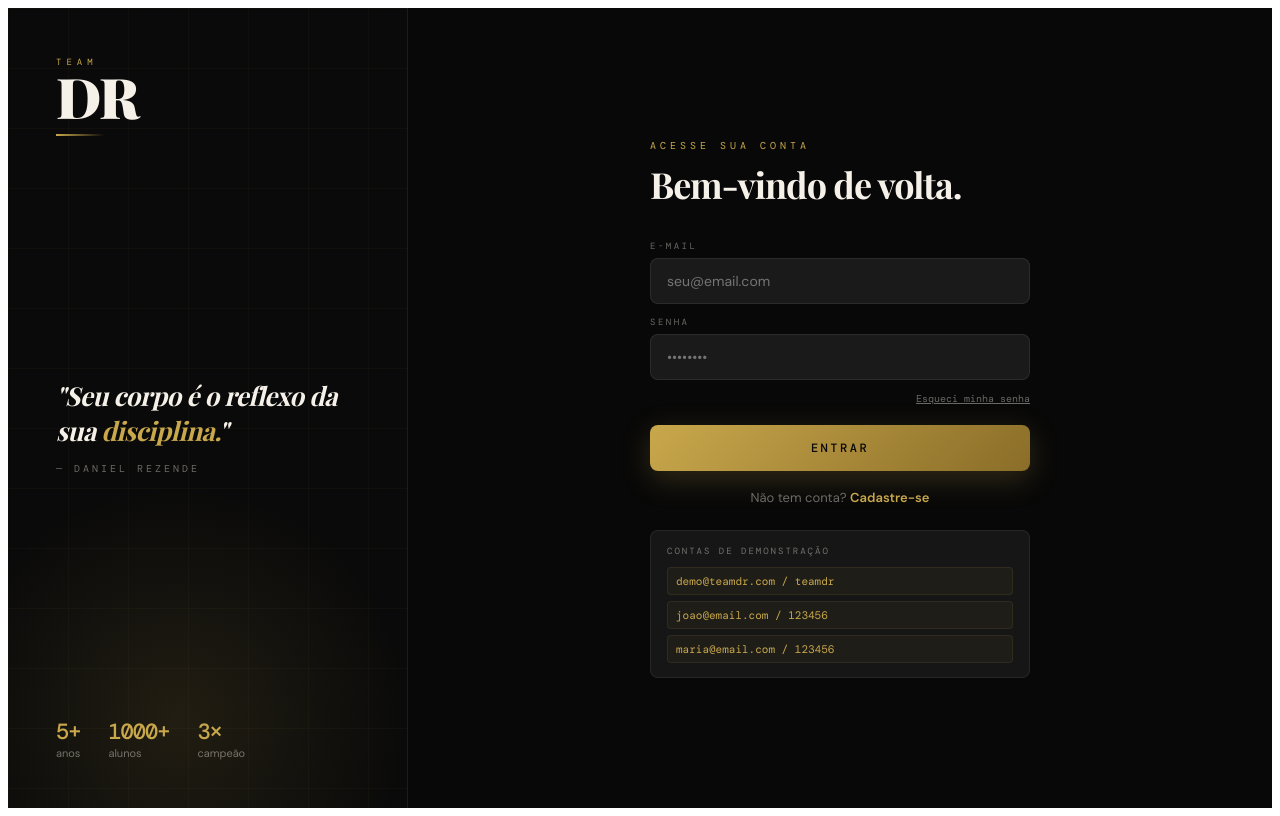
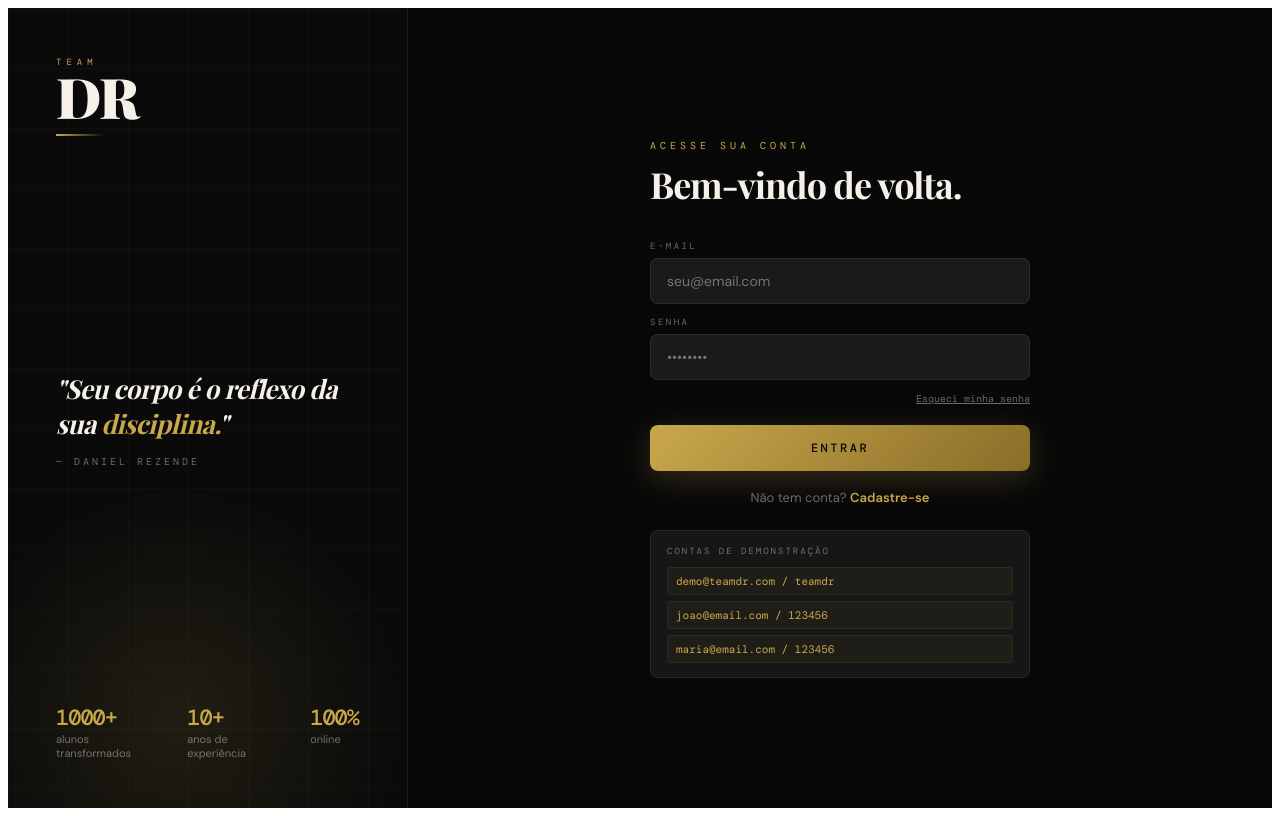
Before and after one commit to ConsultoriaTeamDr/teamdr-platform, a React (Vite) app: page / in a window 1280 px wide. Built offline with nearby package versions, Linux system fonts and the light colour scheme; a web font is replaced by a local one.

Commit message:
Update App.jsx

```diff
--- a/src/App.jsx
+++ b/src/App.jsx
@@ -310,7 +310,7 @@ function Login({ onLogin }) {
           <div style={{fontFamily:F.m,fontSize:"10px",letterSpacing:"3px",color:G.muted}}>— DANIEL REZENDE</div>
         </div>
         <div style={{...fade(400),position:"relative",display:"flex",gap:"28px"}}>
-          {[["5+","anos"],["1000+","alunos"],["3×","campeão"]].map(([n,l])=>(
+          {[["1000+","alunos transformados"],["10+","anos de experiência"],["100%","online"]].map(([n,l])=>(
             <div key={n}>
               <div style={{fontFamily:F.m,fontSize:"22px",fontWeight:"500",color:G.gold,letterSpacing:"-1px"}}>{n}</div>
               <div style={{fontFamily:F.s,fontSize:"11px",color:G.muted}}>{l}</div>
```
